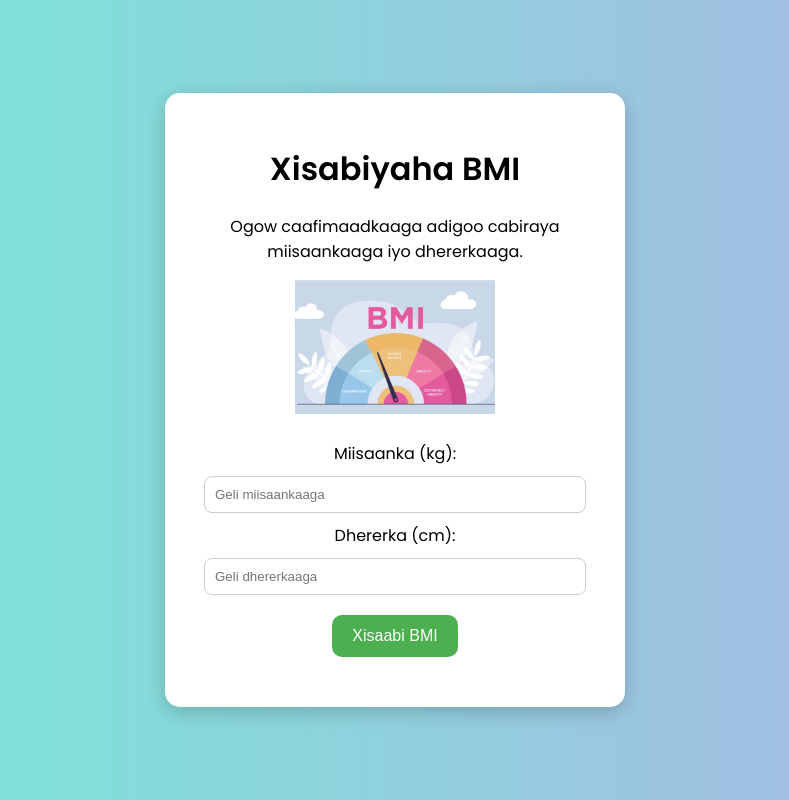
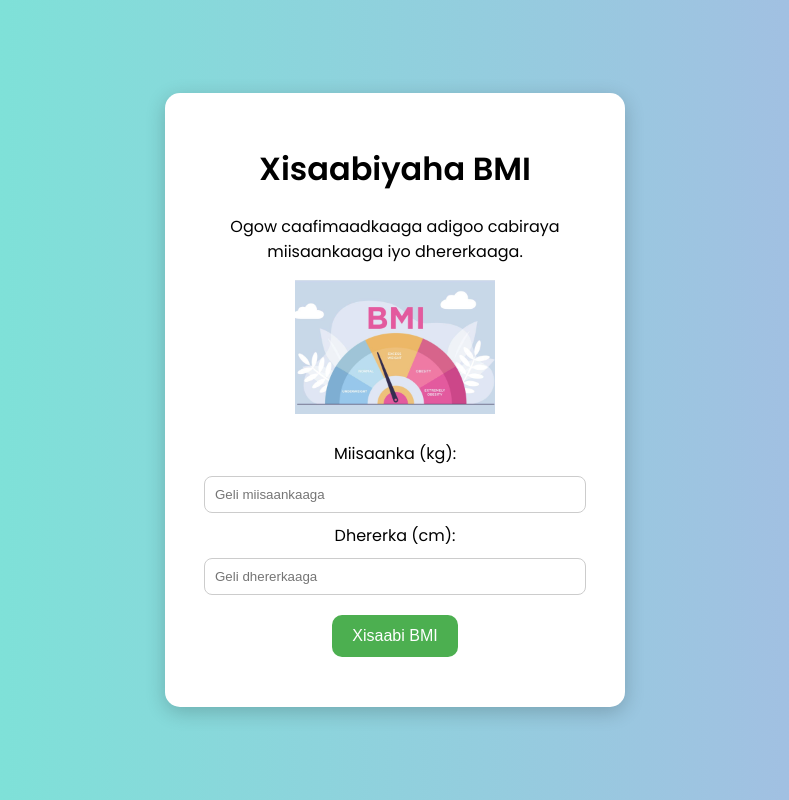
Before and after one commit to abdirahmancj1/ass.ad, a plain HTML site: page index.html in a window 1280 px wide. Shown: the whole page, without its empty margins (245-1034 px from the left). Drawn offline with Linux system fonts and the light colour scheme.

Commit message:
add another a

```diff
--- a/index.html
+++ b/index.html
@@ -9,7 +9,7 @@
 </head>
 <body class="main-background">
     <div class="container">
-        <h1>Xisabiyaha BMI</h1>
+        <h1>Xisaabiyaha BMI</h1>
         <p>Ogow caafimaadkaaga adigoo cabiraya miisaankaaga iyo dhererkaaga.</p>
 
         <img src="ImageForArticle_22595_16539923345862310.jpg" alt="BMI Image" class="bmi-image">
```
Also changed, not shown: 2 other files.
